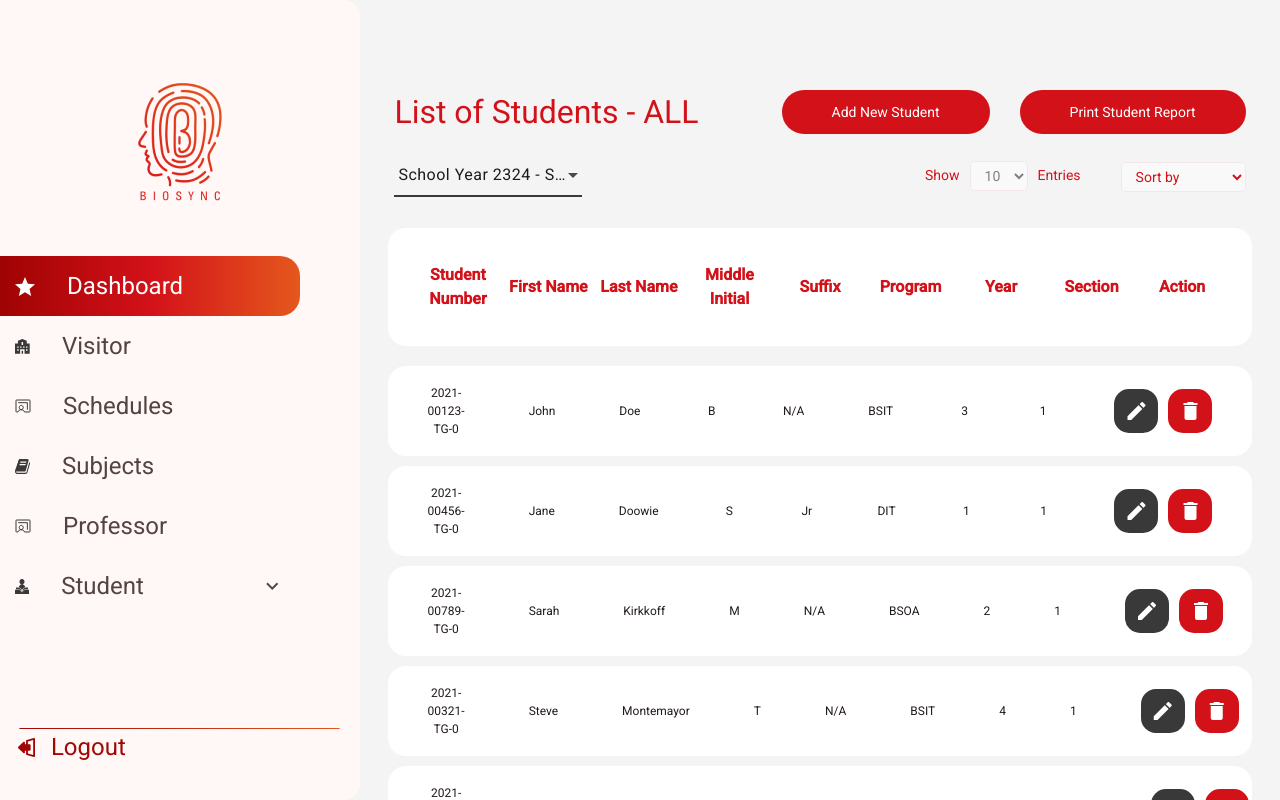
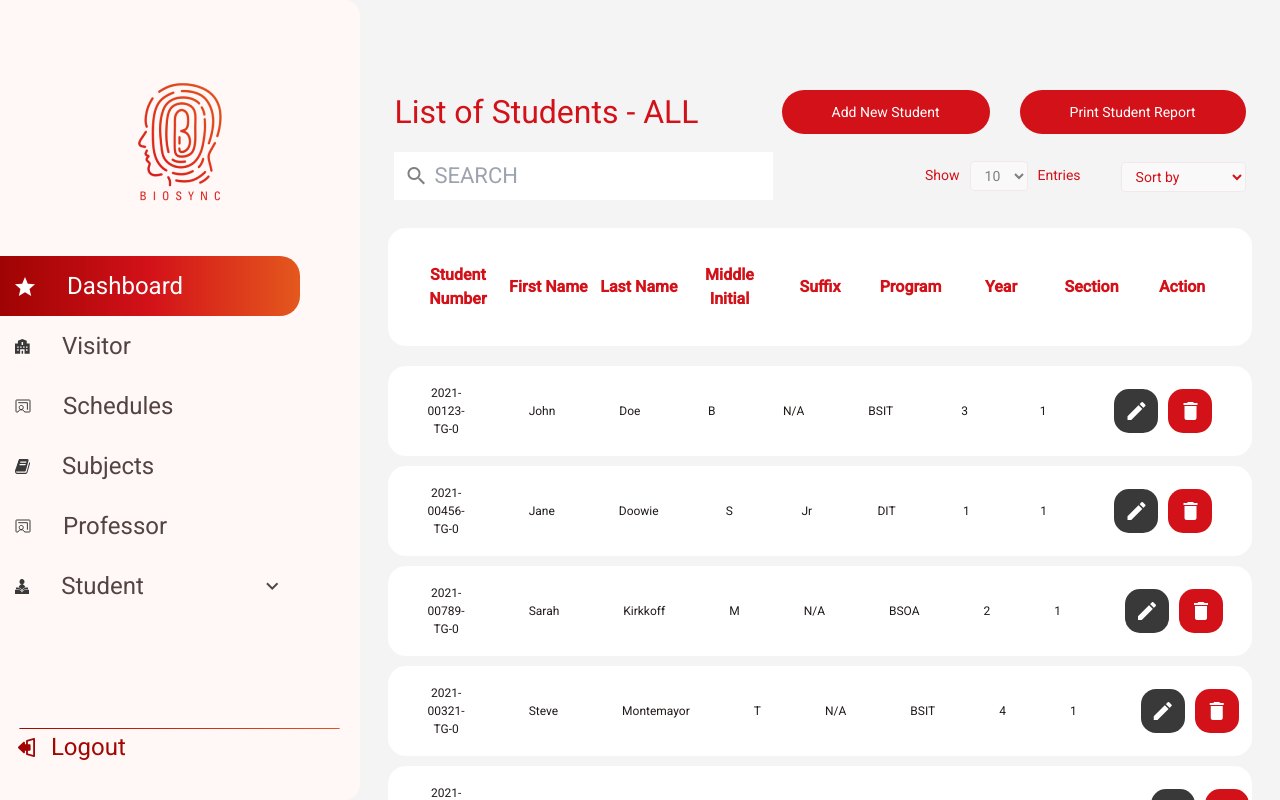
Before and after one commit to PUPT-CaPro-2025/BioSync, an Angular app in the folder BioSync.UI/: page /student in a window 1280 px wide. Built offline with nearby package versions, Linux system fonts and the light colour scheme.

Commit message:
update student component

```diff
--- a/BioSync.UI/src/app/student/student.component.css
+++ b/BioSync.UI/src/app/student/student.component.css
@@ -43,11 +43,26 @@
     width: 96%;
 }
 
-.select-semester-container {
+.search-container {
     position: relative;
     display: flex;
     align-items: center;
-    width: 22%;
+}
+
+.search-icon {
+    position: absolute;
+    left: 10px;
+    color: gray;
+}
+
+.search-container input {
+    padding-left: 40px;
+    padding-right: 80px;
+    padding-top: 10px;
+    padding-bottom: 10px;
+    width: 100%;
+    box-sizing: border-box;
+    border: none;
 }
 
 .dropdown-content {
--- a/BioSync.UI/src/app/student/student.component.html
+++ b/BioSync.UI/src/app/student/student.component.html
@@ -10,16 +10,9 @@
     </div>
     <div class="filter-container">
         <mat-toolbar class="filter-content">
-            <div class="select-semester-container">
-                <mat-select [(value)]="selectedYearSem" id="section"
-                        name="section" class="bg-transparent
-                        border-b-2 border-darkGray focus:border-brightRed
-                        focus:outline-none transition-colors
-                        duration-300 w-full py-2 px-1">
-                        @for(yearSem of yearSemesters; track yearSem) {
-                            <mat-option [value]="yearSem">{{yearSem}}</mat-option>
-                        }
-                </mat-select>
+            <div class="search-container">
+                <mat-icon class="search-icon">search</mat-icon>
+                <input type="text" placeholder="SEARCH">
             </div>
             <div class="dropdown-container">
                 <div class="dropdown-content">
--- a/BioSync.UI/src/app/student/student.component.ts
+++ b/BioSync.UI/src/app/student/student.component.ts
@@ -18,12 +18,12 @@ import { AddStudentComponent } from '../add-student/add-student.component';
 export class StudentComponent {
   //Temporary data
   students: Student[] = [
-    { id: 1, student_number: "2021-00123-TG-0", first_name: "John", last_name: "Doe", middle_initial: "B", suffix: "N/A", program: "BSIT", year: 3, section: 1 },
-    { id: 2, student_number: "2021-00456-TG-0", first_name: "Jane", last_name: "Doowie", middle_initial: "S", suffix: "Jr", program: "DIT", year: 1, section: 1 },
-    { id: 3, student_number: "2021-00789-TG-0", first_name: "Sarah", last_name: "Kirkkoff", middle_initial: "M", suffix: "N/A", program: "BSOA", year: 2, section: 1 },
-    { id: 4, student_number: "2021-00321-TG-0", first_name: "Steve", last_name: "Montemayor", middle_initial: "T", suffix: "N/A", program: "BSIT", year: 4, section: 1 },
-    { id: 5, student_number: "2021-00654-TG-0", first_name: "Reymark", last_name: "Astrono", middle_initial: "N/A", suffix: "2nd", program: "BSOA", year: 4, section: 1 },
-    { id: 6, student_number: "2021-00987-TG-0", first_name: "Maribelle", last_name: "Hernandez", middle_initial: "F", suffix: "N/A", program: "DIT", year: 2, section: 1 },
+    { id: 1, student_number: "2021-00123-TG-0", first_name: "John", last_name: "Doe", middle_initial: "B", suffix: "N/A", program: "BSIT", year: "3", section: 1 },
+    { id: 2, student_number: "2021-00456-TG-0", first_name: "Jane", last_name: "Doowie", middle_initial: "S", suffix: "Jr", program: "DIT", year: "1", section: 1 },
+    { id: 3, student_number: "2021-00789-TG-0", first_name: "Sarah", last_name: "Kirkkoff", middle_initial: "M", suffix: "N/A", program: "BSOA", year: "2", section: 1 },
+    { id: 4, student_number: "2021-00321-TG-0", first_name: "Steve", last_name: "Montemayor", middle_initial: "T", suffix: "N/A", program: "BSIT", year: "4", section: 1 },
+    { id: 5, student_number: "2021-00654-TG-0", first_name: "Reymark", last_name: "Astrono", middle_initial: "N/A", suffix: "2nd", program: "BSOA", year: "4", section: 1 },
+    { id: 6, student_number: "2021-00987-TG-0", first_name: "Maribelle", last_name: "Hernandez", middle_initial: "F", suffix: "N/A", program: "DIT", year: "2", section: 1 },
   ]
 
   entries: string[] = [
```
